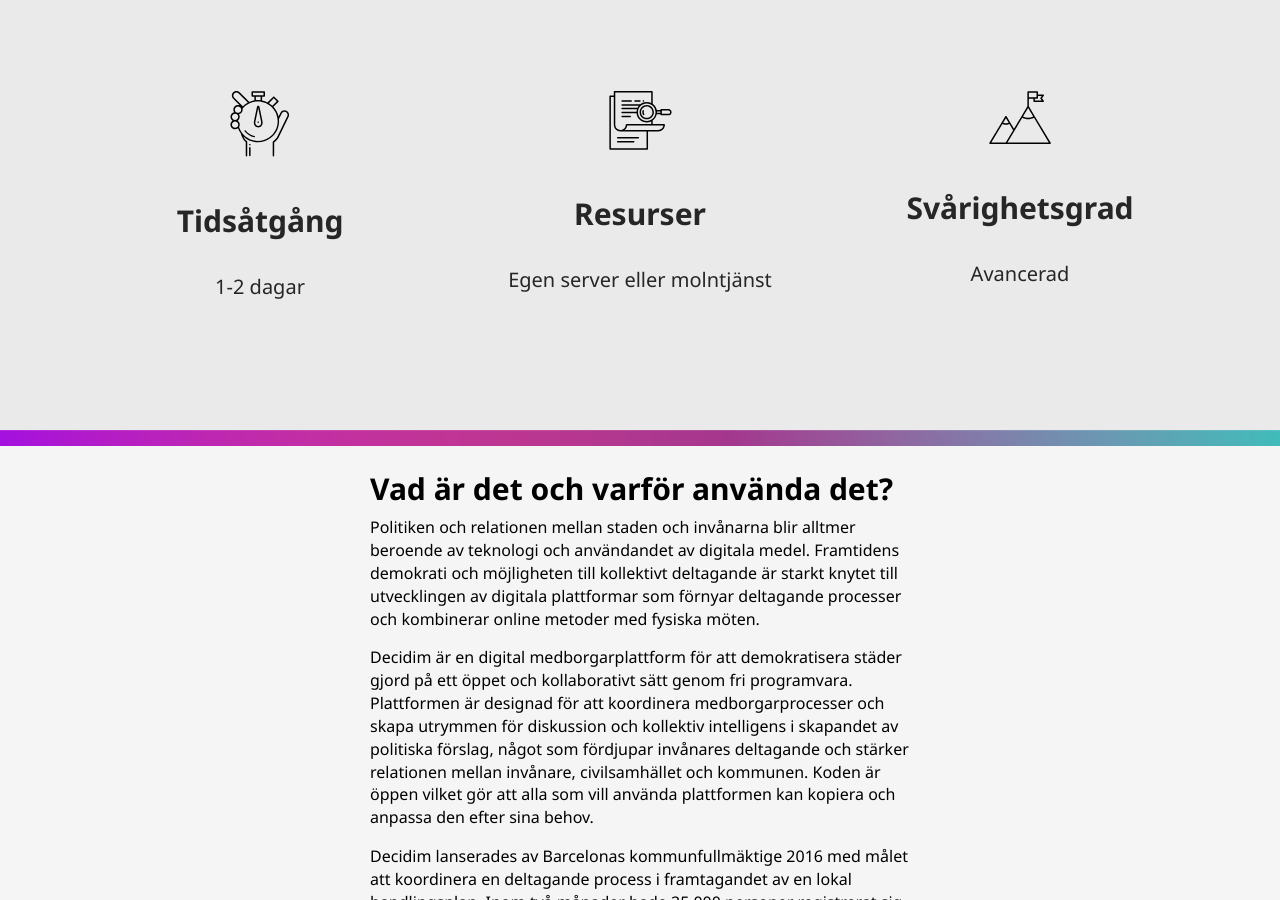
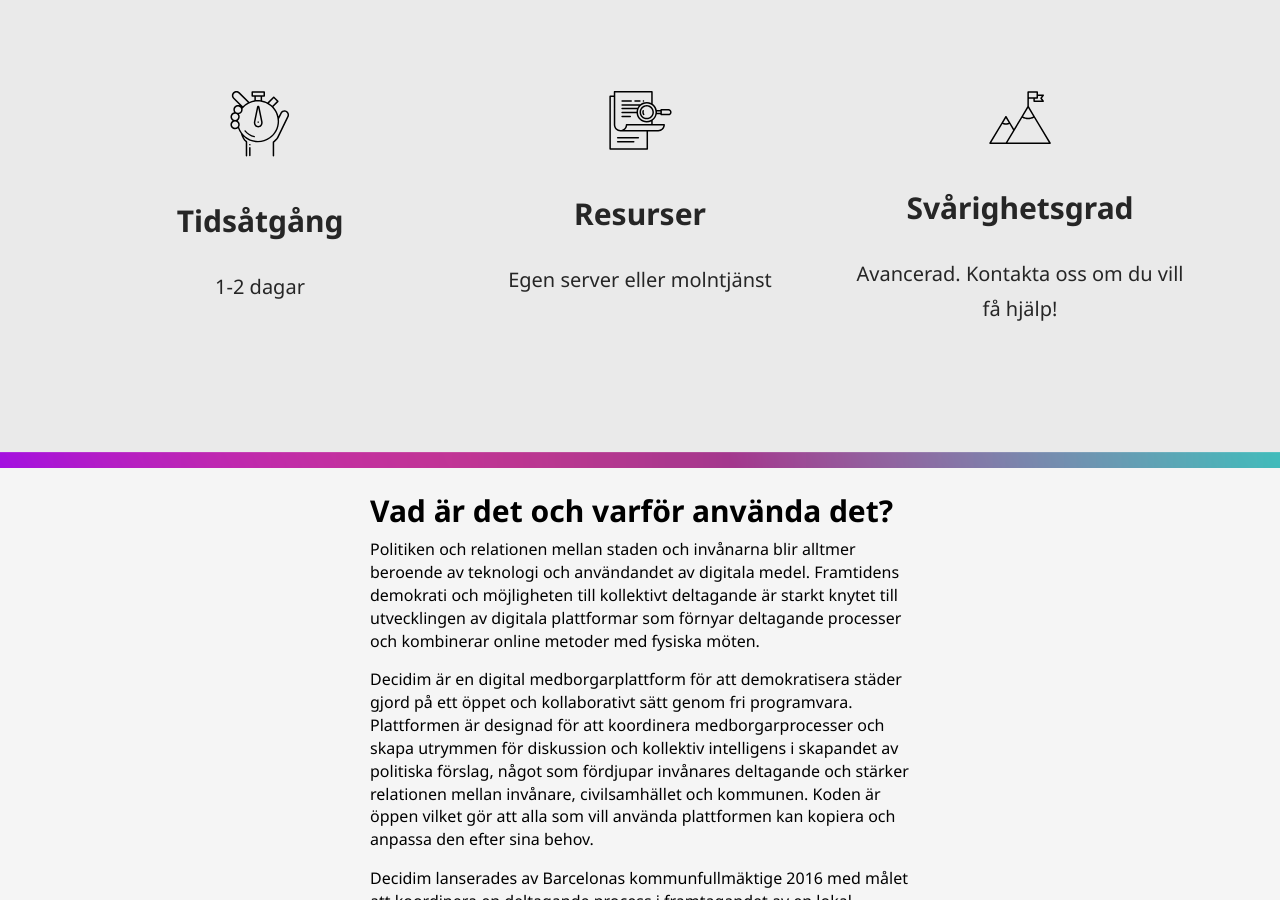
Before and after one commit to digidemlab/demokratiskastader, a Jekyll site: the page built from _posts/2017-10-10-decidim.md, in a window 1280 px wide and 900 px high, scrolled down 569 px. Built offline with Jekyll 4.4.1, drawn with Linux system fonts in a browser that asks for light colours.

Commit message:
Updated Decidim

```diff
--- a/_posts/2017-10-10-decidim.md
+++ b/_posts/2017-10-10-decidim.md
@@ -9,7 +9,7 @@
   och skapa utrymmen för medborgarinflytande
 time: 1-2 dagar
 costs: Egen server eller molntjänst
-difficulty: Avancerad
+difficulty: Avancerad. Kontakta oss om du vill få hjälp!
 readmore:
 - headline: Läs mer
   links:
```
